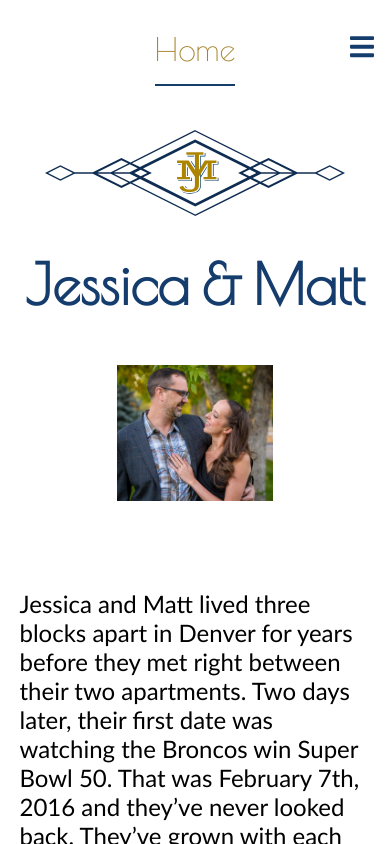
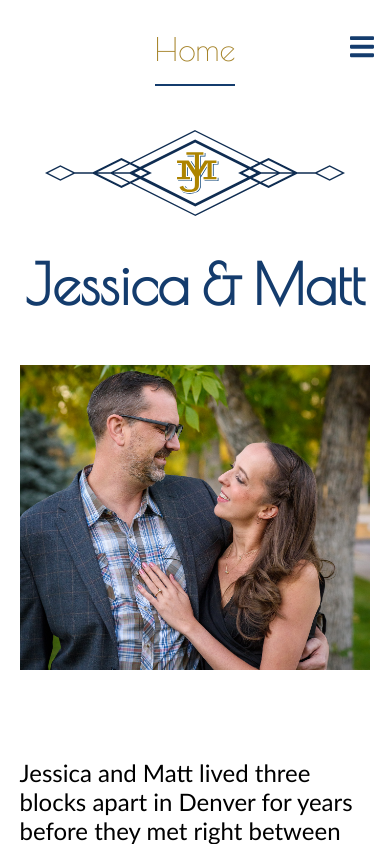
Before and after one commit to mattsteele/mjs, a Vue app: page / in a window 390 px wide. Shown: the top 844 px of the page. Built offline with nearby package versions, Linux system fonts and the light colour scheme.

Commit message:
Update home-image mobile size

```diff
--- a/src/views/Home.vue
+++ b/src/views/Home.vue
@@ -60,8 +60,8 @@
   }
   // mobile view
   @media only screen and (max-width: 760px) {
-    img {
-      max-width: 100%;
+    .home-image {
+      max-width: 90%;
     }
     .intro-wrapper{
       width: 90vw;
```
